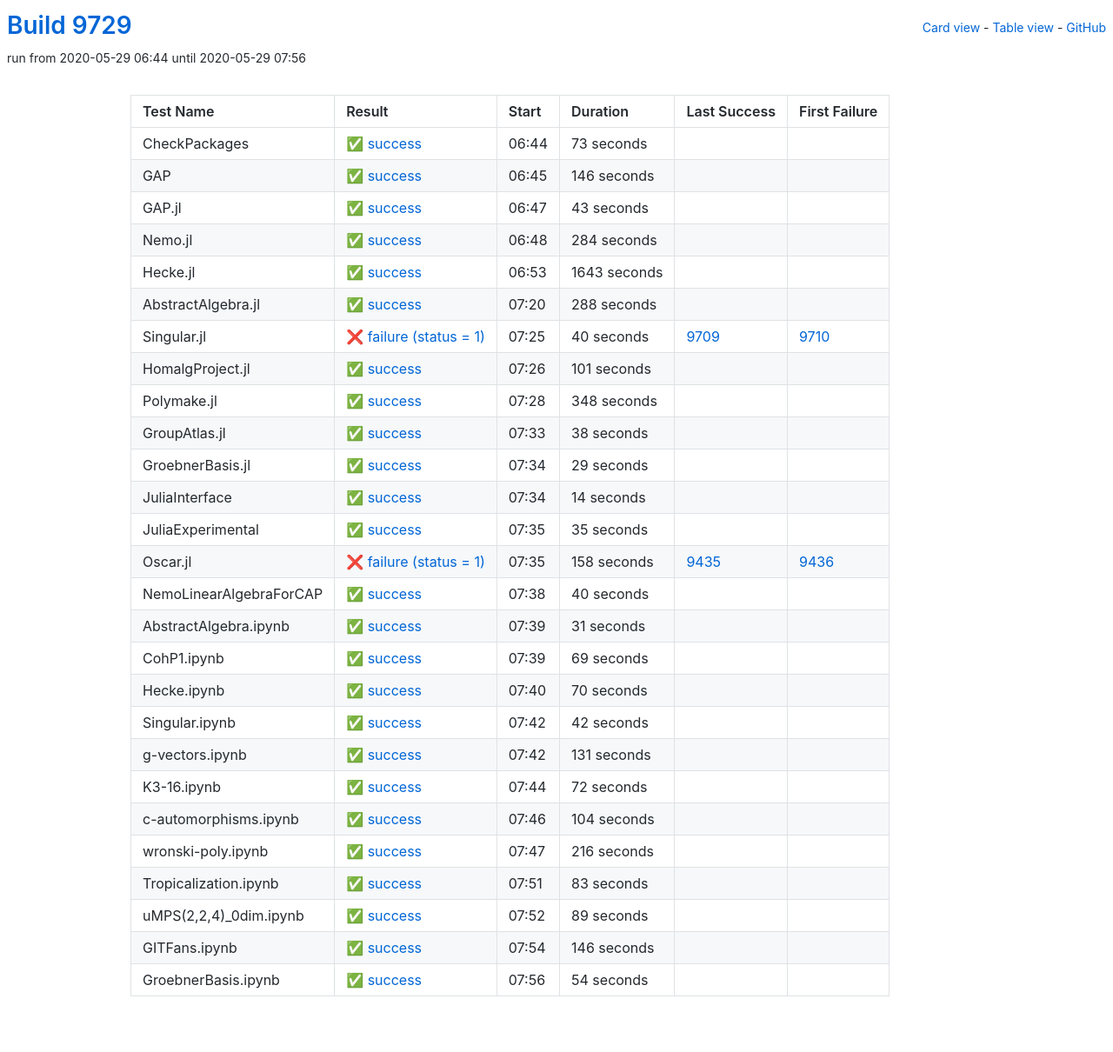
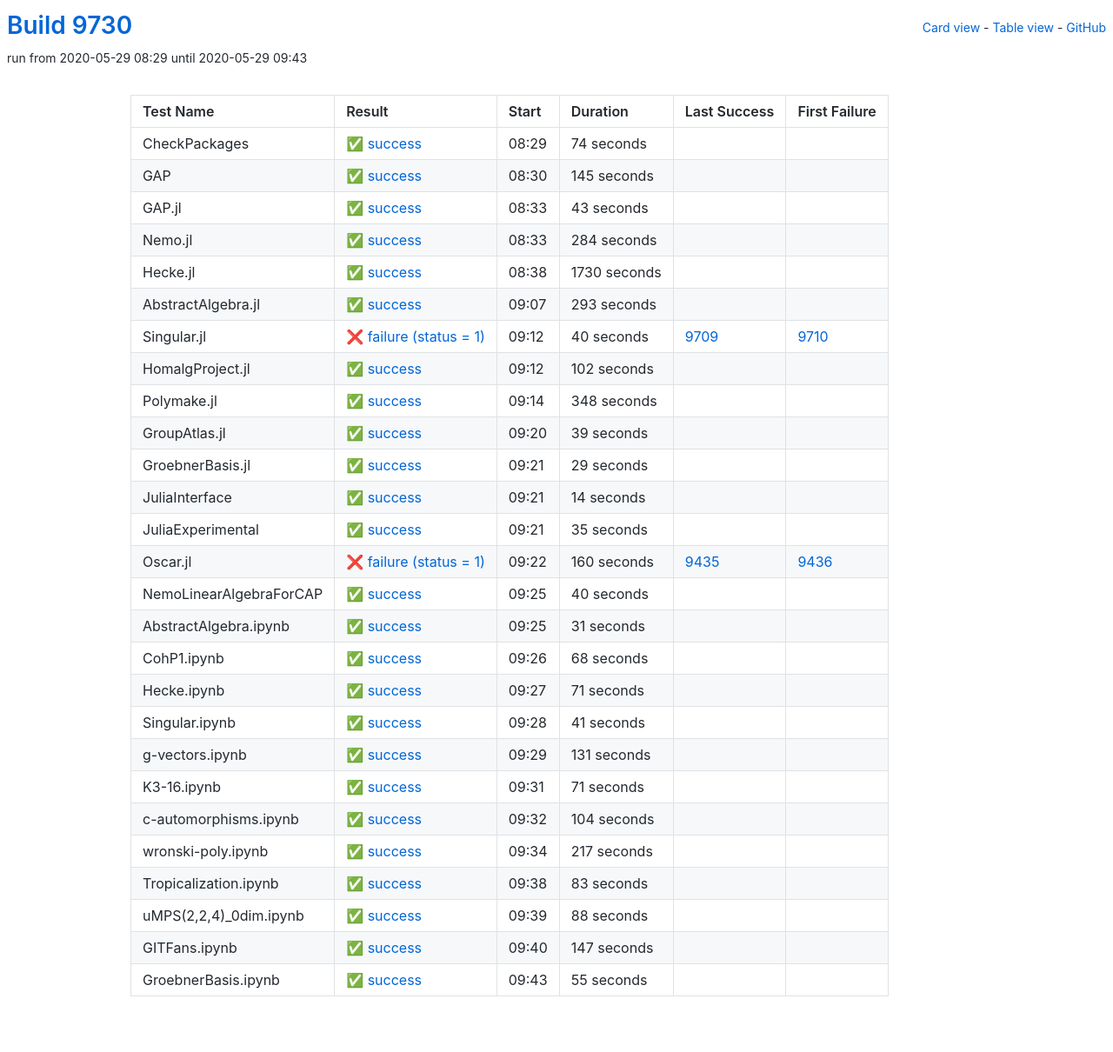
Before and after one commit to oscar-system/oscar-ci-status, a Jekyll site: the page built from table.html, in a window 1280 px wide. Shown: the whole page at 87% size. Built offline with Jekyll 4.4.1, drawn with Linux system fonts in a browser that asks for light colours.

Commit message:
Build 9730

```diff
--- a/_data/ci.yml
+++ b/_data/ci.yml
@@ -1,29 +1,29 @@
-build: 9729
-build_url: https://oscarci.mathematik.uni-kl.de/job/oscar/9729/
+build: 9730
+build_url: https://oscarci.mathematik.uni-kl.de/job/oscar/9730/
 job: oscar
 tests:
-- duration: 73
+- duration: 74
   exitcode: 0
   first_failure: false
   first_failure_url: null
   id: checkpackages
   last_success: false
   last_success_url: null
-  log: https://oscarci.mathematik.uni-kl.de/job/oscar/9729/artifact/logs/build-9729/CheckPackages.log
+  log: https://oscarci.mathematik.uni-kl.de/job/oscar/9730/artifact/logs/build-9730/CheckPackages.log
   name: CheckPackages
-  start: 2020-05-29 06:44
+  start: 2020-05-29 08:29
   status: success
   success: true
-- duration: 146
+- duration: 145
   exitcode: 0
   first_failure: false
   first_failure_url: null
   id: gap
   last_success: false
   last_success_url: null
-  log: https://oscarci.mathematik.uni-kl.de/job/oscar/9729/artifact/logs/build-9729/GAP.log
+  log: https://oscarci.mathematik.uni-kl.de/job/oscar/9730/artifact/logs/build-9730/GAP.log
   name: GAP
-  start: 2020-05-29 06:45
+  start: 2020-05-29 08:30
   status: success
   success: true
 - duration: 43
@@ -33,9 +33,9 @@
   id: gap-jl
   last_success: false
   last_success_url: null
-  log: https://oscarci.mathematik.uni-kl.de/job/oscar/9729/artifact/logs/build-9729/GAP.jl.log
+  log: https://oscarci.mathematik.uni-kl.de/job/oscar/9730/artifact/logs/build-9730/GAP.jl.log
   name: GAP.jl
-  start: 2020-05-29 06:47
+  start: 2020-05-29 08:33
   status: success
   success: true
 - duration: 284
@@ -45,33 +45,33 @@
   id: nemo-jl
   last_success: false
   last_success_url: null
-  log: https://oscarci.mathematik.uni-kl.de/job/oscar/9729/artifact/logs/build-9729/Nemo.jl.log
+  log: https://oscarci.mathematik.uni-kl.de/job/oscar/9730/artifact/logs/build-9730/Nemo.jl.log
   name: Nemo.jl
-  start: 2020-05-29 06:48
+  start: 2020-05-29 08:33
   status: success
   success: true
-- duration: 1643
+- duration: 1730
   exitcode: 0
   first_failure: false
   first_failure_url: null
   id: hecke-jl
   last_success: false
   last_success_url: null
-  log: https://oscarci.mathematik.uni-kl.de/job/oscar/9729/artifact/logs/build-9729/Hecke.jl.log
+  log: https://oscarci.mathematik.uni-kl.de/job/oscar/9730/artifact/logs/build-9730/Hecke.jl.log
   name: Hecke.jl
-  start: 2020-05-29 06:53
+  start: 2020-05-29 08:38
   status: success
   success: true
-- duration: 288
+- duration: 293
   exitcode: 0
   first_failure: false
   first_failure_url: null
   id: abstractalgebra-jl
   last_success: false
   last_success_url: null
-  log: https://oscarci.mathematik.uni-kl.de/job/oscar/9729/artifact/logs/build-9729/AbstractAlgebra.jl.log
+  log: https://oscarci.mathematik.uni-kl.de/job/oscar/9730/artifact/logs/build-9730/AbstractAlgebra.jl.log
   name: AbstractAlgebra.jl
-  start: 2020-05-29 07:20
+  start: 2020-05-29 09:07
   status: success
   success: true
 - duration: 40
@@ -81,21 +81,21 @@
   id: singular-jl
   last_success: 9709
   last_success_url: https://oscarci.mathematik.uni-kl.de/job/oscar/9709/
-  log: https://oscarci.mathematik.uni-kl.de/job/oscar/9729/artifact/logs/build-9729/Singular.jl.log
+  log: https://oscarci.mathematik.uni-kl.de/job/oscar/9730/artifact/logs/build-9730/Singular.jl.log
   name: Singular.jl
-  start: 2020-05-29 07:25
+  start: 2020-05-29 09:12
   status: failure
   success: false
-- duration: 101
+- duration: 102
   exitcode: 0
   first_failure: false
   first_failure_url: null
   id: homalgproject-jl
   last_success: false
   last_success_url: null
-  log: https://oscarci.mathematik.uni-kl.de/job/oscar/9729/artifact/logs/build-9729/HomalgProject.jl.log
+  log: https://oscarci.mathematik.uni-kl.de/job/oscar/9730/artifact/logs/build-9730/HomalgProject.jl.log
   name: HomalgProject.jl
-  start: 2020-05-29 07:26
+  start: 2020-05-29 09:12
   status: success
   success: true
 - duration: 348
@@ -105,21 +105,21 @@
   id: polymake-jl
   last_success: false
   last_success_url: null
-  log: https://oscarci.mathematik.uni-kl.de/job/oscar/9729/artifact/logs/build-9729/Polymake.jl.log
+  log: https://oscarci.mathematik.uni-kl.de/job/oscar/9730/artifact/logs/build-9730/Polymake.jl.log
   name: Polymake.jl
-  start: 2020-05-29 07:28
+  start: 2020-05-29 09:14
   status: success
   success: true
-- duration: 38
+- duration: 39
   exitcode: 0
   first_failure: false
   first_failure_url: null
   id: groupatlas-jl
   last_success: false
   last_success_url: null
-  log: https://oscarci.mathematik.uni-kl.de/job/oscar/9729/artifact/logs/build-9729/GroupAtlas.jl.log
+  log: https://oscarci.mathematik.uni-kl.de/job/oscar/9730/artifact/logs/build-9730/GroupAtlas.jl.log
   name: GroupAtlas.jl
-  start: 2020-05-29 07:33
+  start: 2020-05-29 09:20
   status: success
   success: true
 - duration: 29
@@ -129,9 +129,9 @@
   id: groebnerbasis-jl
   last_success: false
   last_success_url: null
-  log: https://oscarci.mathematik.uni-kl.de/job/oscar/9729/artifact/logs/build-9729/GroebnerBasis.jl.log
+  log: https://oscarci.mathematik.uni-kl.de/job/oscar/9730/artifact/logs/build-9730/GroebnerBasis.jl.log
   name: GroebnerBasis.jl
-  start: 2020-05-29 07:34
+  start: 2020-05-29 09:21
   status: success
   success: true
 - duration: 14
@@ -141,9 +141,9 @@
   id: juliainterface
   last_success: false
   last_success_url: null
-  log: https://oscarci.mathematik.uni-kl.de/job/oscar/9729/artifact/logs/build-9729/JuliaInterface.log
+  log: https://oscarci.mathematik.uni-kl.de/job/oscar/9730/artifact/logs/build-9730/JuliaInterface.log
   name: JuliaInterface
-  start: 2020-05-29 07:34
+  start: 2020-05-29 09:21
   status: success
   success: true
 - duration: 35
@@ -153,21 +153,21 @@
   id: juliaexperimental
   last_success: false
   last_success_url: null
-  log: https://oscarci.mathematik.uni-kl.de/job/oscar/9729/artifact/logs/build-9729/JuliaExperimental.log
+  log: https://oscarci.mathematik.uni-kl.de/job/oscar/9730/artifact/logs/build-9730/JuliaExperimental.log
   name: JuliaExperimental
-  start: 2020-05-29 07:35
+  start: 2020-05-29 09:21
   status: success
   success: true
-- duration: 158
+- duration: 160
   exitcode: 1
   first_failure: 9436
   first_failure_url: https://oscarci.mathematik.uni-kl.de/job/oscar/9436/
   id: oscar-jl
   last_success: 9435
   last_success_url: https://oscarci.mathematik.uni-kl.de/job/oscar/9435/
-  log: https://oscarci.mathematik.uni-kl.de/job/oscar/9729/artifact/logs/build-9729/Oscar.jl.log
+  log: https://oscarci.mathematik.uni-kl.de/job/oscar/9730/artifact/logs/build-9730/Oscar.jl.log
   name: Oscar.jl
-  start: 2020-05-29 07:35
+  start: 2020-05-29 09:22
   status: failure
   success: false
 - duration: 40
@@ -177,9 +177,9 @@
   id: nemolinearalgebraforcap
   last_success: false
   last_success_url: null
-  log: https://oscarci.mathematik.uni-kl.de/job/oscar/9729/artifact/logs/build-9729/NemoLinearAlgebraForCAP.log
+  log: https://oscarci.mathematik.uni-kl.de/job/oscar/9730/artifact/logs/build-9730/NemoLinearAlgebraForCAP.log
   name: NemoLinearAlgebraForCAP
-  start: 2020-05-29 07:38
+  start: 2020-05-29 09:25
   status: success
   success: true
 - duration: 31
@@ -189,45 +189,45 @@
   id: abstractalgebra-ipynb
   last_success: false
   last_success_url: null
-  log: https://oscarci.mathematik.uni-kl.de/job/oscar/9729/artifact/logs/build-9729/AbstractAlgebra.ipynb.log
+  log: https://oscarci.mathematik.uni-kl.de/job/oscar/9730/artifact/logs/build-9730/AbstractAlgebra.ipynb.log
   name: AbstractAlgebra.ipynb
-  start: 2020-05-29 07:39
+  start: 2020-05-29 09:25
   status: success
   success: true
-- duration: 69
+- duration: 68
   exitcode: 0
   first_failure: false
   first_failure_url: null
   id: cohp1-ipynb
   last_success: false
   last_success_url: null
-  log: https://oscarci.mathematik.uni-kl.de/job/oscar/9729/artifact/logs/build-9729/CohP1.ipynb.log
+  log: https://oscarci.mathematik.uni-kl.de/job/oscar/9730/artifact/logs/build-9730/CohP1.ipynb.log
   name: CohP1.ipynb
-  start: 2020-05-29 07:39
+  start: 2020-05-29 09:26
   status: success
   success: true
-- duration: 70
+- duration: 71
   exitcode: 0
   first_failure: false
   first_failure_url: null
   id: hecke-ipynb
   last_success: false
   last_success_url: null
-  log: https://oscarci.mathematik.uni-kl.de/job/oscar/9729/artifact/logs/build-9729/Hecke.ipynb.log
+  log: https://oscarci.mathematik.uni-kl.de/job/oscar/9730/artifact/logs/build-9730/Hecke.ipynb.log
   name: Hecke.ipynb
-  start: 2020-05-29 07:40
+  start: 2020-05-29 09:27
   status: success
   success: true
-- duration: 42
+- duration: 41
   exitcode: 0
   first_failure: false
   first_failure_url: null
   id: singular-ipynb
   last_success: false
   last_success_url: null
-  log: https://oscarci.mathematik.uni-kl.de/job/oscar/9729/artifact/logs/build-9729/Singular.ipynb.log
+  log: https://oscarci.mathematik.uni-kl.de/job/oscar/9730/artifact/logs/build-9730/Singular.ipynb.log
   name: Singular.ipynb
-  start: 2020-05-29 07:42
+  start: 2020-05-29 09:28
   status: success
   success: true
 - duration: 131
@@ -237,21 +237,21 @@
   id: g-vectors-ipynb
   last_success: false
   last_success_url: null
-  log: https://oscarci.mathematik.uni-kl.de/job/oscar/9729/artifact/logs/build-9729/g-vectors.ipynb.log
+  log: https://oscarci.mathematik.uni-kl.de/job/oscar/9730/artifact/logs/build-9730/g-vectors.ipynb.log
   name: g-vectors.ipynb
-  start: 2020-05-29 07:42
+  start: 2020-05-29 09:29
   status: success
   success: true
-- duration: 72
+- duration: 71
   exitcode: 0
   first_failure: false
   first_failure_url: null
   id: k3-16-ipynb
   last_success: false
   last_success_url: null
-  log: https://oscarci.mathematik.uni-kl.de/job/oscar/9729/artifact/logs/build-9729/K3-16.ipynb.log
+  log: https://oscarci.mathematik.uni-kl.de/job/oscar/9730/artifact/logs/build-9730/K3-16.ipynb.log
   name: K3-16.ipynb
-  start: 2020-05-29 07:44
+  start: 2020-05-29 09:31
   status: success
   success: true
 - duration: 104
@@ -261,21 +261,21 @@
   id: c-automorphisms-ipynb
   last_success: false
   last_success_url: null
-  log: https://oscarci.mathematik.uni-kl.de/job/oscar/9729/artifact/logs/build-9729/c-automorphisms.ipynb.log
+  log: https://oscarci.mathematik.uni-kl.de/job/oscar/9730/artifact/logs/build-9730/c-automorphisms.ipynb.log
   name: c-automorphisms.ipynb
-  start: 2020-05-29 07:46
+  start: 2020-05-29 09:32
   status: success
   success: true
-- duration: 216
+- duration: 217
   exitcode: 0
   first_failure: false
   first_failure_url: null
   id: wronski-poly-ipynb
   last_success: false
   last_success_url: null
-  log: https://oscarci.mathematik.uni-kl.de/job/oscar/9729/artifact/logs/build-9729/wronski-poly.ipynb.log
+  log: https://oscarci.mathematik.uni-kl.de/job/oscar/9730/artifact/logs/build-9730/wronski-poly.ipynb.log
   name: wronski-poly.ipynb
-  start: 2020-05-29 07:47
+  start: 2020-05-29 09:34
   status: success
   success: true
 - duration: 83
@@ -285,44 +285,44 @@
   id: tropicalization-ipynb
   last_success: false
   last_success_url: null
-  log: https://oscarci.mathematik.uni-kl.de/job/oscar/9729/artifact/logs/build-9729/Tropicalization.ipynb.log
+  log: https://oscarci.mathematik.uni-kl.de/job/oscar/9730/artifact/logs/build-9730/Tropicalization.ipynb.log
   name: Tropicalization.ipynb
-  start: 2020-05-29 07:51
+  start: 2020-05-29 09:38
   status: success
   success: true
-- duration: 89
+- duration: 88
   exitcode: 0
   first_failure: false
   first_failure_url: null
   id: umps-2-2-4-0dim-ipynb
   last_success: false
   last_success_url: null
-  log: https://oscarci.mathematik.uni-kl.de/job/oscar/9729/artifact/logs/build-9729/uMPS-2-2-4-_0dim.ipynb.log
+  log: https://oscarci.mathematik.uni-kl.de/job/oscar/9730/artifact/logs/build-9730/uMPS-2-2-4-_0dim.ipynb.log
   name: uMPS(2,2,4)_0dim.ipynb
-  start: 2020-05-29 07:52
+  start: 2020-05-29 09:39
   status: success
   success: true
-- duration: 146
+- duration: 147
   exitcode: 0
   first_failure: false
   first_failure_url: null
   id: gitfans-ipynb
   last_success: false
   last_success_url: null
-  log: https://oscarci.mathematik.uni-kl.de/job/oscar/9729/artifact/logs/build-9729/GITFans.ipynb.log
+  log: https://oscarci.mathematik.uni-kl.de/job/oscar/9730/artifact/logs/build-9730/GITFans.ipynb.log
   name: GITFans.ipynb
-  start: 2020-05-29 07:54
+  start: 2020-05-29 09:40
   status: success
   success: true
-- duration: 54
+- duration: 55
   exitcode: 0
   first_failure: false
   first_failure_url: null
   id: groebnerbasis-ipynb
   last_success: false
   last_success_url: null
-  log: https://oscarci.mathematik.uni-kl.de/job/oscar/9729/artifact/logs/build-9729/GroebnerBasis.ipynb.log
+  log: https://oscarci.mathematik.uni-kl.de/job/oscar/9730/artifact/logs/build-9730/GroebnerBasis.ipynb.log
   name: GroebnerBasis.ipynb
-  start: 2020-05-29 07:56
+  start: 2020-05-29 09:43
   status: success
   success: true
```
Also changed, not shown: README.md.
